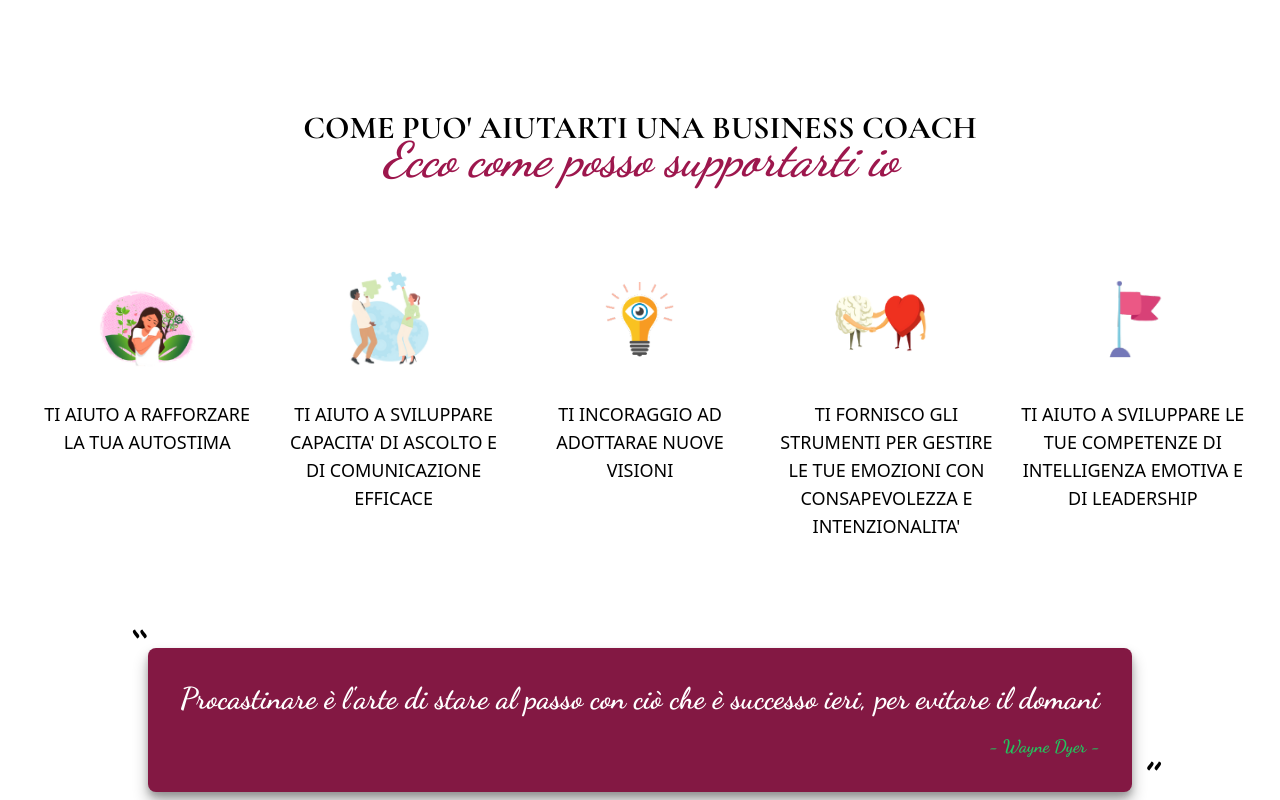
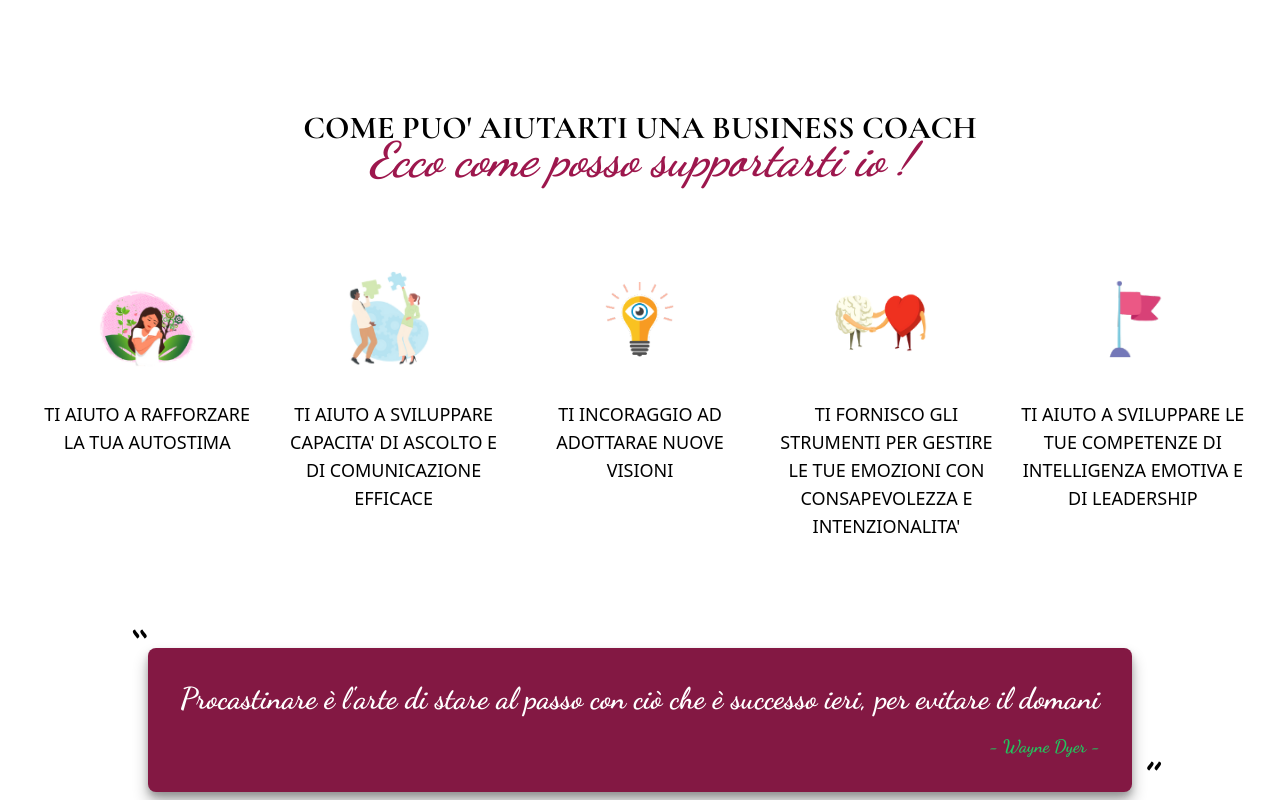
Before and after one commit to Simobara/RV_BlogLC, a React (Vite) app: page / in a window 1280 px wide. Shown: the part 2040-2840 px from the top of the page. Built offline with nearby package versions, Linux system fonts and the light colour scheme; a small style sheet from the web is missing.

Commit message:
lg md sm

```diff
--- a/src/2Body/External/ModalCookPolicy/text.jsx
+++ b/src/2Body/External/ModalCookPolicy/text.jsx
@@ -1,7 +1,7 @@
 import React from 'react';
 
 const CookiePolicyText = () => (
-  <div>
+  <div className="h-[50rem] md:h-[40rem] overflow-y-auto md:overflow-y-scroll">
     <h2 className="text-lg font-semibold mb-4">Cookie Policy</h2>
     <p>
       L’indirizzo del nostro sito web è: https://laracoffari.it. Politica sui cookie Data di entrata in vigore: 17-lug-2023 Ultimo aggiornamento: 17-lug-2023 Cosa sono i cookie? La presente Informativa sui cookie spiega cosa sono i cookie e come li
--- a/src/2Body/External/ModalPrivPolicy/text.jsx
+++ b/src/2Body/External/ModalPrivPolicy/text.jsx
@@ -1,7 +1,7 @@
 import React from 'react';
 
 const PrivacyPolicyText = () => (
-  <div>
+  <div className="h-[50rem] md:h-[40rem] overflow-y-auto md:overflow-y-scroll">
     <h2 className="text-lg font-semibold mb-4">Privacy Policy</h2>
     <p>
       L’indirizzo del nostro sito web è: https://laracoffari.it. Informativa sulla privacy Ultimo aggiornamento 17-lug-2023 Data di entrata in vigore 17-lug-2023 La presente Informativa sulla privacy descrive le politiche di Lara Coffari, Via Guido
--- a/src/2Body/SubBody3/SubBody3.jsx
+++ b/src/2Body/SubBody3/SubBody3.jsx
@@ -25,7 +25,7 @@ const SubBody3 = () => {
         COME PUO&apos; AIUTARTI UNA BUSINESS COACH
       </div>
       <h1 className="absolute mt-[2rem] text-5xl font-bold text-pink-800 italic" style={{ fontFamily: "'Dancing Script', cursive" }}>
-        Ecco come posso supportarti io
+        Ecco come posso supportarti io !
       </h1>
 
       <div className="flex mt-[4rem] mx-[2rem] space-x-4">
```
